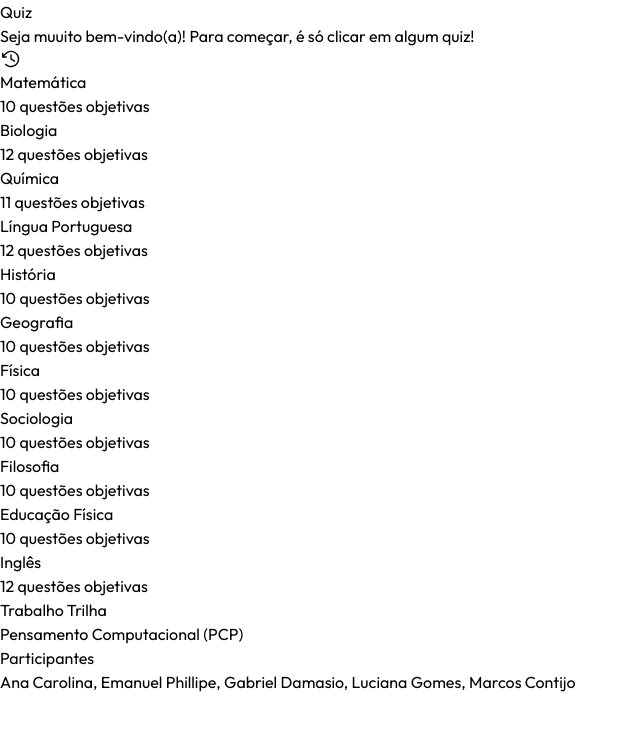
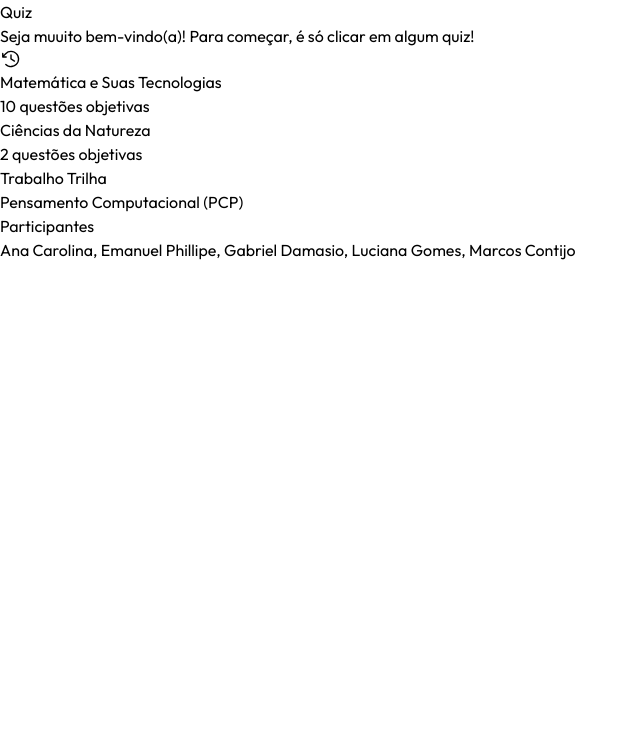
Before and after one commit to emanuel-phillipe/math-quiz, a React (Vite) app: page / in a window 1280 px wide. Shown: the top 730 px of the page, without its empty margins (0-640 px from the left). Built offline with nearby package versions, Linux system fonts and the light colour scheme.

Commit message:
Added more courses option

```diff
--- a/src/App.jsx
+++ b/src/App.jsx
@@ -4,16 +4,10 @@ import { WelcomePage } from "./components/WelcomePage";
 import { QuizContext } from "./context/quiz";
 import GameEnd from "./components/GameEnd";
 import IncorrectQuestions from "./components/IncorrectQuestions";
-import HistoryPage from "./components/History";
-import { createTheme } from "@mui/material";
 
 export function App() {
   const [quizState, dispatch] = useContext(QuizContext)
 
-  useEffect(() => {
-    //serve para embaralhar as perguntas
-    dispatch({type: "REORDER_QUESTIONS"})
-  }, [])
 
   return (
     <div className="">
--- a/src/components/MathText.jsx
+++ b/src/components/MathText.jsx
@@ -6,14 +6,14 @@ const config = {
   loader: { load: ["[tex]/html"] },
   tex: {
     packages: { "[+]": ["html"] },
-    inlineMath: [["$$", "$$"]],
-    displayMath: [["$$", "$$"]],
+    inlineMath: [["$", "$"]],
+    displayMath: [["$", "$"]],
   },
 };
 
 export default function MathText({children}) {
   return (
-    <MathJaxContext>
+    <MathJaxContext config={config}>
       <div>
         <MathJax dynamic hideUntilTypeset="every">
           <ReactMarkdown>{children}</ReactMarkdown>
--- a/src/components/Question.jsx
+++ b/src/components/Question.jsx
@@ -101,9 +101,15 @@ export const Question = () => {
         <div className="bg-zinc-100 p-2 px-4 rounded-lg w-max">
           <p className="font-normal text-zinc-700"><span className="font-bold text-zinc-950">{quizState.currentQuestion+1}</span> de {quizState.questions.length}</p>
         </div>
-        <div className="bg-zinc-100 p-2 px-4 rounded-lg w-max">
-          <p className="font-normal text-zinc-700">{currentQuestion.about}</p>
-        </div>
+        {
+          currentQuestion.descriptions.map((description, index) => {
+            return (
+              <div key={index} className="bg-zinc-100 p-2 px-4 rounded-lg w-max">
+                <p className="font-normal text-zinc-700">{description}</p>
+              </div>
+            )
+          })
+        }
         <div className="bg-zinc-100 p-2 rounded-lg w-[6rem] flex justify-center">
           {
             timerWidget()
--- a/src/components/QuizOption.jsx
+++ b/src/components/QuizOption.jsx
@@ -3,7 +3,7 @@ import React from 'react'
 function QuizOption({title, desc, click, disabled}) {
 
   const classStyles = {
-    div: disabled ? "bg-zinc-50 rounded-[0.5rem] p-3 px-5 w-full transition-all cursor-not-allowed" : "bg-zinc-100 rounded-[0.5rem] p-3 px-5 w-full hover:bg-zinc-200 transition-all cursor-pointer",
+    div: disabled ? "bg-zinc-50 rounded-[0.5rem] p-4 w-[20rem] transition-all cursor-not-allowed" : "bg-zinc-100 rounded-[0.5rem] p-3 px-4 w-[20rem] hover:bg-zinc-200 transition-all cursor-pointer",
     title: disabled ? "text-[1.1rem] font-semibold text-zinc-500" : "text-[1.1rem] font-semibold",
     desc: disabled ? "text-[0.9rem] text-zinc-400" : "text-[0.9rem] text-zinc-600"
   }
--- a/src/components/WelcomePage.jsx
+++ b/src/components/WelcomePage.jsx
@@ -24,19 +24,13 @@ export function WelcomePage(){
         </div>
       </div>
 
-      <div className="mt-10 grid grid-cols-4 grid-rows-5 gap-4">
+      <div className="mt-10 grid gap-1 grid-cols-3 grid-rows-5">
 
-        <QuizOption click={() => dispatch({type: "CHANGE_STATE"})} title={'Matemática'} desc={'10 questões objetivas'}/>
-        <QuizOption title={'Biologia'} desc={'12 questões objetivas'} disabled={true}/>
-        <QuizOption title={'Química'} desc={'11 questões objetivas'} disabled={true}/>
-        <QuizOption title={'Língua Portuguesa'} desc={'12 questões objetivas'} disabled={true}/>
-        <QuizOption title={'História'} desc={'10 questões objetivas'} disabled={true}/>
-        <QuizOption title={'Geografia'} desc={'10 questões objetivas'} disabled={true}/>
-        <QuizOption title={'Física'} desc={'10 questões objetivas'} disabled={true}/>
-        <QuizOption title={'Sociologia'} desc={'10 questões objetivas'} disabled={true}/>
-        <QuizOption title={'Filosofia'} desc={'10 questões objetivas'} disabled={true}/>
-        <QuizOption title={'Educação Física'} desc={'10 questões objetivas'} disabled={true}/>
-        <QuizOption title={'Inglês'} desc={'12 questões objetivas'} disabled={true}/>
+        {
+          quizState.subjects.map((subject, index) => {
+            return (<QuizOption key={index} title={subject.title} desc={subject.questions.length + " questões objetivas"} disabled={false} click={() => dispatch({type: "SELECT_QUESTION_AND_SORT", payload: {index}})}/>)
+          })
+        }
 
       </div>
 
--- a/src/data/questions.js
+++ b/src/data/questions.js
@@ -1,72 +1,96 @@
-export const mathQuestions = [
+export const subjects = [
+  {
+    title: "Matemática e Suas Tecnologias",
+    questions: [
       {
         question: "Gabriel está organizando uma festa e precisa de talheres para servir seus convidados. Ele tem pacotes de garfos que vêm em grupos de 6 e pacotes de facas que vêm em grupos de 8. Qual é o menor número de convidados que João pode ter para que todos os convidados tenham o mesmo número de garfos e facas sem sobrar nenhum talher?",
         options: ["12", "18", "36", "30", "24"],
         answer: "24",
-    about: "MMC e/ou MDC",
+        descriptions: ["MMC e/ou MDC"],
         latex: false
       },
       {
         question: "Ana Carolina está comprando um presente de aniversário para sua amiga. Ela encontrou uma bolsa que custa R$ 200, mas a loja está oferecendo um desconto de 15%. Quanto Ana economizará com o desconto e qual será o preço final da bolsa?",
         options: ["R$ 30 de desconto, preço final R$ 170", "R$ 20 de desconto, preço final R$ 180", "R$ 25 de desconto, preço final R$ 175", "R$ 35 de desconto, preço final R$ 165", "R$ 40 de desconto, preço final R$ 160"],
         answer: "R$ 30 de desconto, preço final R$ 170",
-    about: "Porcentagem",
+        descriptions: ["Porcentagem"],
         latex: false
       },
       {
         question: "Marcos tem uma caixa com bolas coloridas para um jogo de sorte. Na caixa, há 3 bolas vermelhas, 2 bolas azuis e 5 bolas verdes. Se Marcos fechar os olhos e pegar uma bola ao acaso, qual é a probabilidade de que ele pegue uma bola azul?",
         options: ["10%", "15%", "20%", "25%", "30%"],
         answer: "20%",
-    about: "Probabilidade",
+        descriptions: ["Probabilidade"],
         latex: false
       },
       {
         question: "Considere a função $$f(x) = 2x^3 - 3x^2 + 5x - 7$$. Qual é o valor de $$f(2)$$?",
         options: ["5", "9", "13", "7", "21"],
         answer: "7",
-    about: "Funções Variadas",
+        descriptions: ["Funções Variadas"],
         latex: true
       },
       {
         question: "Uma empresa que produz garrafas pet modelou a produção de seus operários pela expressão $$P(x) = 6x + 9x^2 - x^3$$, em que x corresponde à quantidade de horas trabalhadas após o início do expediente. O horário de início de funcionamento da empresa é 6 horas. Qual será a produção de um funcionário durante sua quarta hora de trabalho, sabendo que ele inicia suas obrigações na abertura da empresa?",
         options: ["104", "87", "45", "32", "33"],
         answer: "32",
-    about: "Funções Variadas",
+        descriptions: ["Funções Variadas"],
         latex: true
       },
       {
         question: "Em uma sala de 48 alunos, 31 gostam de Matemática, 28 gostam de Português, e 23 gostam das duas disciplinas. Quantos alunos dessa sala não gostam dessas duas disciplinas?",
         options: ["12", "31", "23", "5", "8"],
         answer: "12",
-    about: "Conjuntos",
+        descriptions: ["Conjuntos"],
         latex: false
       },
       {
         question: "Se $$x = 2\\sqrt{24} - \\sqrt{54}$$, então x é um número real que:",
         options: ["está entre zero e dois.", "está entre 1 e 2.", "é negativo.", "está entre 2 e 3.", "é maior ou igual a 6."],
         answer: "está entre 2 e 3.",
-    about: "Raízes e Equações",
+        descriptions: ["Raízes e Equações"],
         latex: true
       },
       {
         question: "Em uma turma de cinquenta alunos de Medicina, há dezoito cursando Anatomia, quinze cursando Citologia e treze cursando Biofísica. Seis alunos cursam simultaneamente Anatomia e Citologia, cinco cursam simultaneamente Citologia e Biofísica e quatro cursam simultaneamente Anatomia e Biofísica. Dezesseis alunos não cursam nenhuma dessas disciplinas.\nO número de alunos que cursam, ao mesmo tempo, exatamente duas disciplinas é ",
         options: ["31", "15", "12", "8", "6"],
         answer: "6",
-    about: "Conjuntos",
+        descriptions: ["Conjuntos"],
         latex: false
       },
       {
         question: "Três torneiras estão com vazamento. Da primeira, cai uma gota de 4 em 4 minutos; da segunda, de 6 em 6 minutos; e da terceira, de 10 em 10 minutos. Exatamente às 2 horas, cai uma gota de cada torneira. A próxima vez em que pingarão juntas novamente será às:",
         options: ["2 horas e 30 minutos.", "3 horas.", "3 horas e 30 minutos.", "4 horas.", "4 horas e 30 minutos."],
         answer: "3 horas.",
-    about: "Conjuntos",
+        descriptions: ["Conjuntos"],
         latex: false
       },
       {
         question: "Uma função do primeiro grau é dada por $$y(x) = 2x - b$$. Sabe-se que $$y(-3) = 4$$. Desse modo, o valor de b é: ",
         options: ["-9", "-10", "-11", "-12"],
         answer: "-10",
-    about: "Função 1º Grau",
+        descriptions: ["Função 1º Grau"],
         latex: true
       },
     ]
+  },
+  {
+    title: "Ciências da Natureza",
+    questions: [
+      {
+        question: "Qual é a principal diferença entre os conceitos de fotossíntese e respiração celular?",
+        options: ["A fotossíntese ocorre em todos os organismos vivos, enquanto a respiração celular ocorre apenas em plantas.", "Fotossíntese é o processo pelo qual as plantas produzem alimento a partir de luz solar, água e dióxido de carbono, liberando oxigênio. Respiração celular é a conversão de glicose em energia (ATP) nas células, liberando dióxido de carbono e água.", "Fotossíntese é o processo pelo qual as células produzem alimento a partir de luz solar, água e dióxido de carbono, liberando oxigênio. Respiração celular é a conversão de glicose em energia (ATP) nas plantas, liberando dióxido de carbono e água.", "A fotossíntese ocorre apenas durante o dia, enquanto a respiração celular ocorre apenas à noite."],
+        answer: "Fotossíntese é o processo pelo qual as plantas produzem alimento a partir de luz solar, água e dióxido de carbono, liberando oxigênio. Respiração celular é a conversão de glicose em energia (ATP) nas células, liberando dióxido de carbono e água.",
+        descriptions: ["Biologia"],
+        latex: false
+      },
+      {
+        question: "O que são ligações covalentes e como elas diferem das ligações iônicas?",
+        options: ["Ligações covalentes ocorrem entre metais, enquanto ligações iônicas ocorrem entre não-metais.", "Ligações covalentes envolvem o compartilhamento de pares de elétrons entre átomos, enquanto ligações iônicas envolvem a transferência de elétrons de um átomo para outro, criando íons positivos e negativos.", "Ligações covalentes são mais fortes que ligações iônicas e ocorrem apenas em compostos orgânicos", "Ligações covalentes resultam na formação de cristais, enquanto ligações iônicas resultam na formação de moléculas."],
+        answer: "Ligações covalentes envolvem o compartilhamento de pares de elétrons entre átomos, enquanto ligações iônicas envolvem a transferência de elétrons de um átomo para outro, criando íons positivos e negativos.",
+        descriptions: ["Química", "Ligações Químicas"],
+        latex: false
+      }
+    ]
+  }
+]
```
Also changed, not shown: src/context/quiz.jsx (+18 -19 lines). Lines whose indentation alone changed are shown as unchanged.
